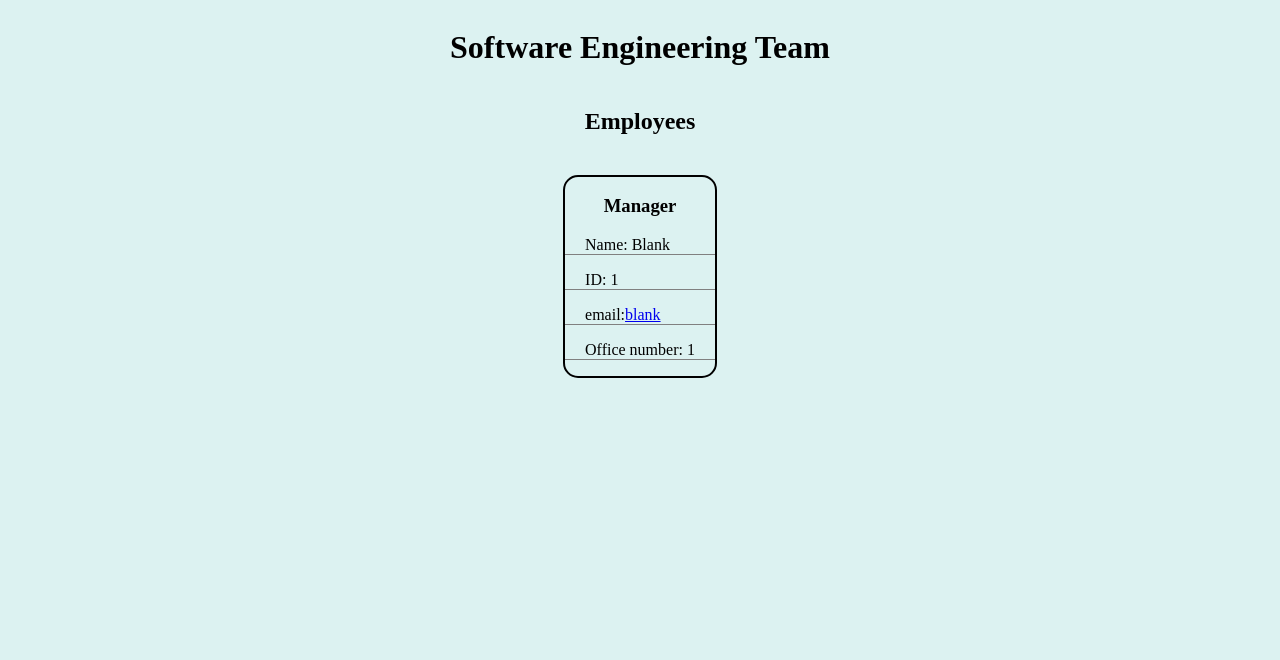
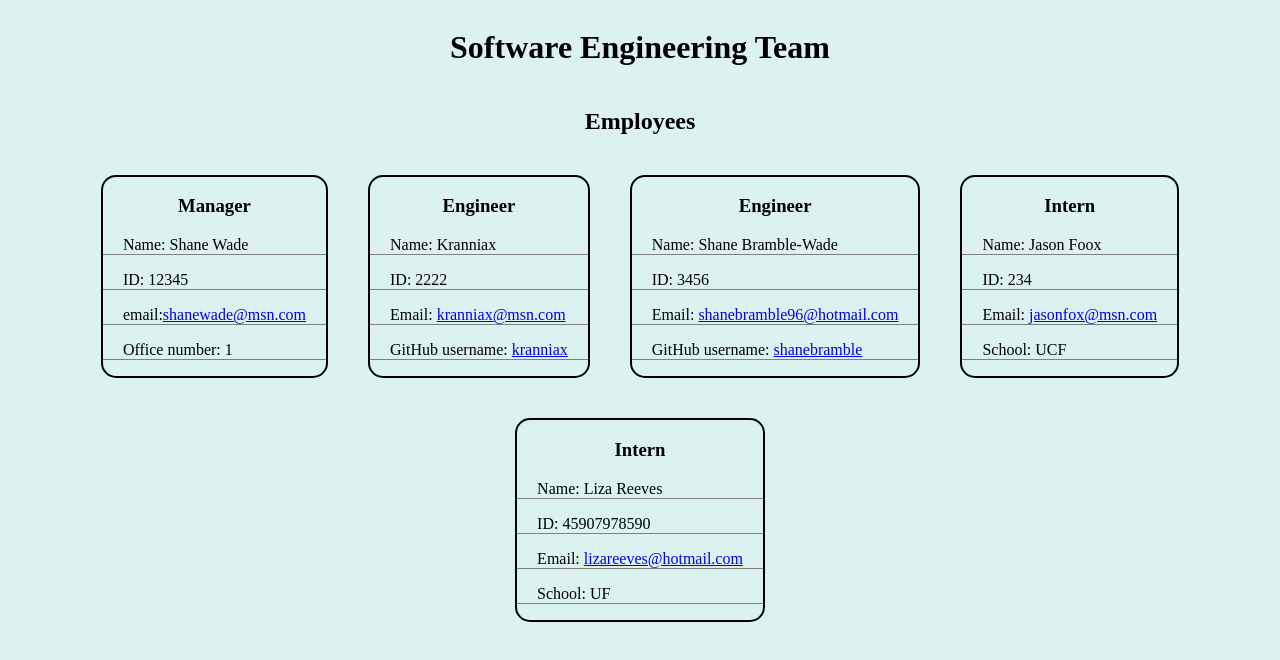
Before and after one commit to shanebramble/team-profile-generator, a website: page dist/index.html in a window 1280 px wide. Drawn offline with Linux system fonts and the light colour scheme.

Commit message:
updated README

```diff
--- a/dist/index.html
+++ b/dist/index.html
@@ -17,12 +17,44 @@
       <section class="employees-section">
         <div class="employee-style">
           <h3>Manager</h3>
-          <p>Name: Blank</p>
-          <p>ID: 1</p>
-          <p>email:<a href="mailto:blank">blank</a></p>
+          <p>Name: Shane Wade </p>
+          <p>ID: 12345</p>
+          <p>email:<a href="mailto:shanewade@msn.com">shanewade@msn.com</a></p>
           <p>Office number: 1</p>
         </div>
 
+    <div class="employee-style">
+      <h3>Engineer</h3>
+      <p>Name: Kranniax </p>
+      <p>ID: 2222</p>
+      <p>Email: <a href="mailto:kranniax@msn.com">kranniax@msn.com</a></p>
+      <p>GitHub username: <a href="https://github.com/kranniax" target="_blank">kranniax</a></p>
+    </div>
+
+    <div class="employee-style">
+      <h3>Engineer</h3>
+      <p>Name: Shane Bramble-Wade </p>
+      <p>ID: 3456</p>
+      <p>Email: <a href="mailto:shanebramble96@hotmail.com">shanebramble96@hotmail.com</a></p>
+      <p>GitHub username: <a href="https://github.com/shanebramble" target="_blank">shanebramble</a></p>
+    </div>
+
+
+    <div class="employee-style">
+      <h3>Intern</h3>
+      <p>Name: Jason Foox</p>
+      <p>ID: 234</p>
+      <p>Email: <a href="mailto:jasonfox@msn.com">jasonfox@msn.com</a></p>
+      <p>School: UCF</p>
+    </div>
+
+    <div class="employee-style">
+      <h3>Intern</h3>
+      <p>Name: Liza Reeves </p>
+      <p>ID: 45907978590</p>
+      <p>Email: <a href="mailto:lizareeves@hotmail.com">lizareeves@hotmail.com</a></p>
+      <p>School: UF</p>
+    </div>
 
       </section>
     </main>
```
Also changed, not shown: README.md, assets/images/profile image.jpg (added).
